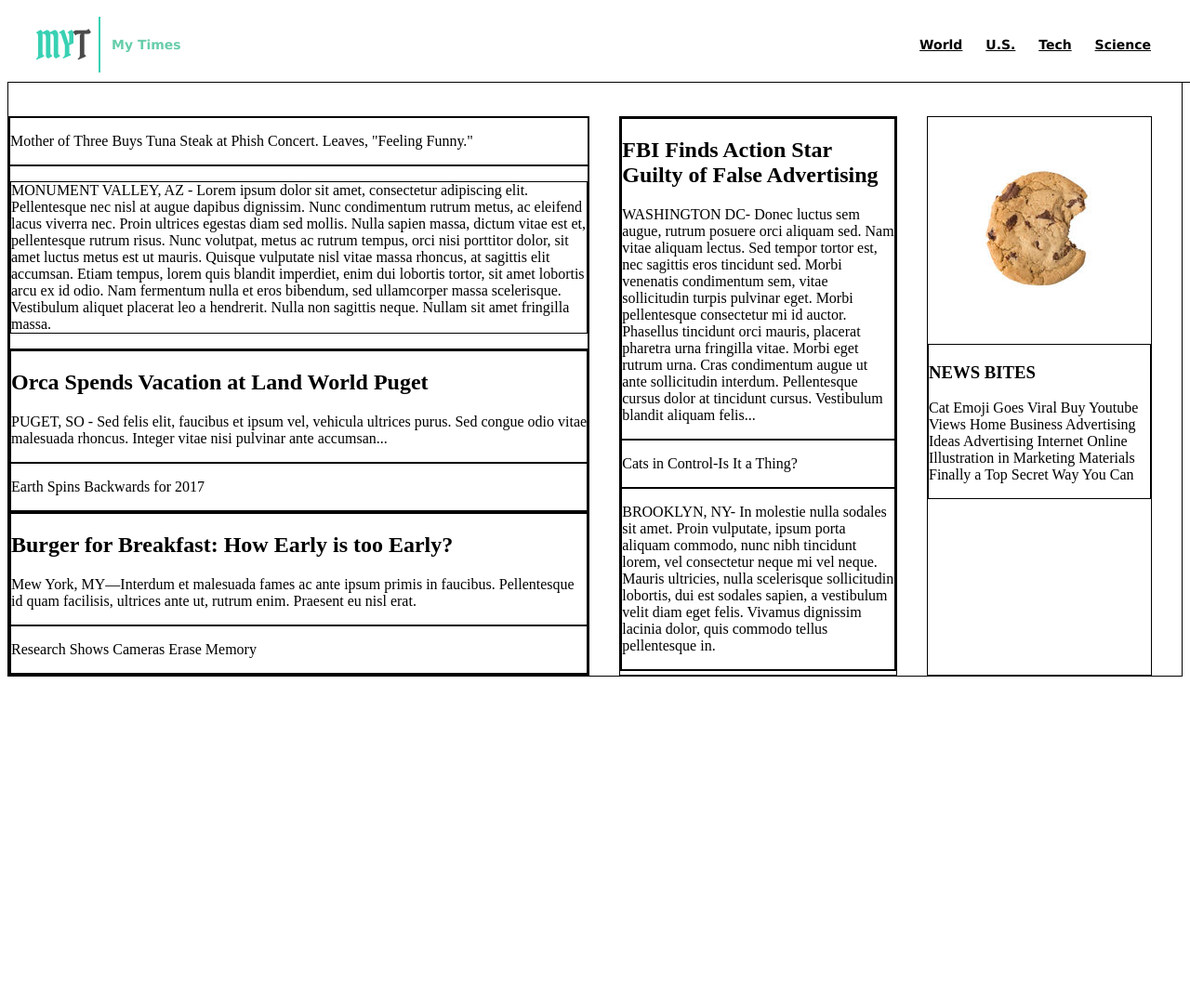
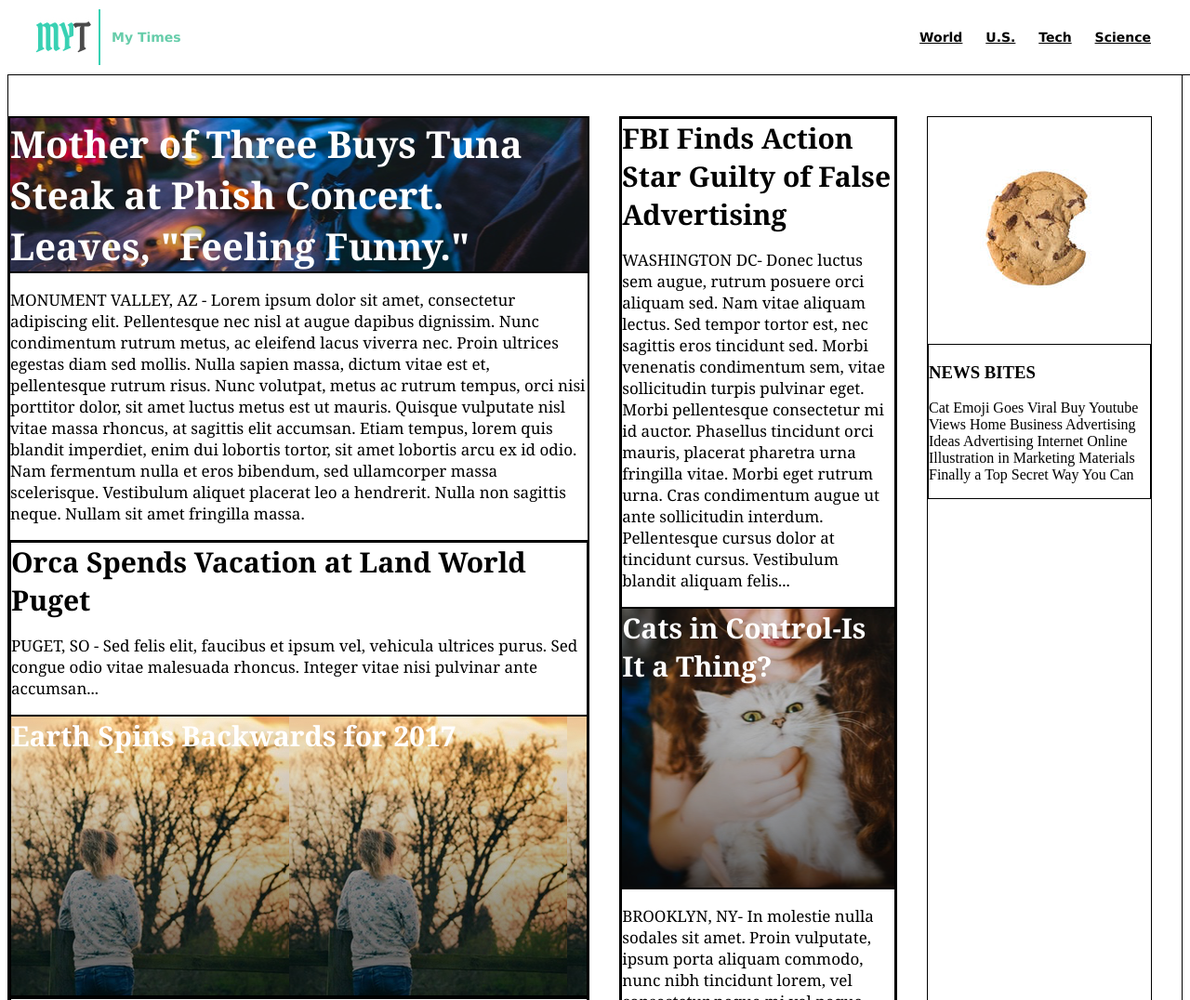
Before and after one commit to scobo1/my_times, a plain HTML site: page index.html in a window 1280 px wide. Shown: the top 1076 px of the page at 93% size. Before the commit the page ends 800 px from the top, so only its background shows below. Drawn offline with Linux system fonts and the light colour scheme.

Commit message:
Added images, now add flexible divs; Step 5.

```diff
--- a/index.html
+++ b/index.html
@@ -24,27 +24,27 @@
 
   <div class="column large">
     <div class="main-headline">
-      <p>Mother of Three Buys Tuna Steak at Phish Concert. Leaves, "Feeling Funny."</p>
+      <span>Mother of Three Buys Tuna Steak at Phish Concert. Leaves, "Feeling Funny."</span>
     </div>
     <div class="main-story">
-      <p class="article">MONUMENT VALLEY, AZ - Lorem ipsum dolor sit amet, consectetur adipiscing elit. Pellentesque nec nisl at augue dapibus dignissim. Nunc condimentum rutrum metus, ac eleifend lacus viverra nec. Proin ultrices egestas diam sed mollis. Nulla sapien massa, dictum vitae est et, pellentesque rutrum risus. Nunc volutpat, metus ac rutrum tempus, orci nisi porttitor dolor, sit amet luctus metus est ut mauris. Quisque vulputate nisl vitae massa rhoncus, at sagittis elit accumsan. Etiam tempus, lorem quis blandit imperdiet, enim dui lobortis tortor, sit amet lobortis arcu ex id odio. Nam fermentum nulla et eros bibendum, sed ullamcorper massa scelerisque. Vestibulum aliquet placerat leo a hendrerit. Nulla non sagittis neque. Nullam sit amet fringilla massa.</p>
+      <p class="text">MONUMENT VALLEY, AZ - Lorem ipsum dolor sit amet, consectetur adipiscing elit. Pellentesque nec nisl at augue dapibus dignissim. Nunc condimentum rutrum metus, ac eleifend lacus viverra nec. Proin ultrices egestas diam sed mollis. Nulla sapien massa, dictum vitae est et, pellentesque rutrum risus. Nunc volutpat, metus ac rutrum tempus, orci nisi porttitor dolor, sit amet luctus metus est ut mauris. Quisque vulputate nisl vitae massa rhoncus, at sagittis elit accumsan. Etiam tempus, lorem quis blandit imperdiet, enim dui lobortis tortor, sit amet lobortis arcu ex id odio. Nam fermentum nulla et eros bibendum, sed ullamcorper massa scelerisque. Vestibulum aliquet placerat leo a hendrerit. Nulla non sagittis neque. Nullam sit amet fringilla massa.</p>
     </div>
     <div class="stories">
       <div class="article">
-        <h2>Orca Spends Vacation at Land World Puget</h2>
+        <span>Orca Spends Vacation at Land World Puget</span>
         <p class="text">PUGET, SO - Sed felis elit, faucibus et ipsum vel, vehicula ultrices purus. Sed congue odio vitae malesuada rhoncus. Integer vitae nisi pulvinar ante accumsan...</p>
       </div>
-      <div class="article">
-        <p class="text">Earth Spins Backwards for 2017</p>
+      <div class="article-img earth-spins">
+        <span>Earth Spins Backwards for 2017</span>
       </div>
     </div>
     <div class="stories">
       <div class="article">
-        <h2>Burger for Breakfast: How Early is too Early?</h2>
+        <span>Burger for Breakfast: How Early is too Early?</span>
         <p class="text">Mew York, MY—Interdum et malesuada fames ac ante ipsum primis in faucibus. Pellentesque id quam facilisis, ultrices ante ut, rutrum enim. Praesent eu nisl erat.</p>
       </div>
-      <div class="article">
-        <p class="text">Research Shows Cameras Erase Memory</p>
+      <div class="article-img cameras">
+        <p>Research Shows Cameras Erase Memory</p>
       </div>
     </div>
   </div>
@@ -52,11 +52,11 @@
   <div class="column medium">
     <div class="stories">
       <div class="article">
-        <h2>FBI Finds Action Star Guilty of False Advertising</h2>
+        <span>FBI Finds Action Star Guilty of False Advertising</span>
         <p class="text">WASHINGTON DC- Donec luctus sem augue, rutrum posuere orci aliquam sed. Nam vitae aliquam lectus. Sed tempor tortor est, nec sagittis eros tincidunt sed. Morbi venenatis condimentum sem, vitae sollicitudin turpis pulvinar eget. Morbi pellentesque consectetur mi id auctor. Phasellus tincidunt orci mauris, placerat pharetra urna fringilla vitae. Morbi eget rutrum urna. Cras condimentum augue ut ante sollicitudin interdum. Pellentesque cursus dolor at tincidunt cursus. Vestibulum blandit aliquam felis...</p>
       </div>
-      <div class="article">
-        <p class="text">Cats in Control-Is It a Thing?</p>
+      <div class="article-img cats">
+        <span">Cats in Control-Is It a Thing?</span>
       </div>
       <div class="article">
         <p class="text">BROOKLYN, NY- In molestie nulla sodales sit amet. Proin vulputate, ipsum porta aliquam commodo, nunc nibh tincidunt lorem, vel consectetur neque mi vel neque. Mauris ultricies, nulla scelerisque sollicitudin lobortis, dui est sodales sapien, a vestibulum velit diam eget felis. Vivamus dignissim lacinia dolor, quis commodo tellus pellentesque in.</p>
--- a/resources/css/style.css
+++ b/resources/css/style.css
@@ -11,6 +11,7 @@
   position: fixed;
   z-index: 1;
   background-color: white;
+  top: 0;
 }
 
 .logo {
@@ -67,7 +68,13 @@ nav span a {
 }
 
 .main-headline {
+  display: flex;
   border: 1px solid black;
+  background-image: url("../images/img-story-main.png");
+  font-family: Georgia;
+  font-weight: bold;
+  font-size: 40px;
+  color: white;
 }
 
 .main-story {
@@ -76,6 +83,31 @@ nav span a {
 
 .article {
   border: 1px solid black;
+  font-family: Georgia;
+  font-weight: bold;
+  font-size: 30px;
+}
+
+.article-img {
+  border: 1px solid black;
+  display: flex;
+  font-family: Georgia;
+  font-weight: bold;
+  font-size: 30px;
+  color: white;
+  height: 300px;
+}
+
+.earth-spins {
+  background-image: url("../images/img-story-2.png");
+}
+
+.cameras {
+  background-image: url("../images/img-story-3.png");
+}
+
+.cats {
+  background-image: url("../images/img-story-1.png");
 }
 
 .stories {
@@ -83,6 +115,10 @@ nav span a {
 }
 
 .text {
+  font-family: Georgia;
+  font-weight: normal;
+  font-size: 17px;
+  color: black;
 
 }
 
```
Also changed, not shown: 1 other file.
